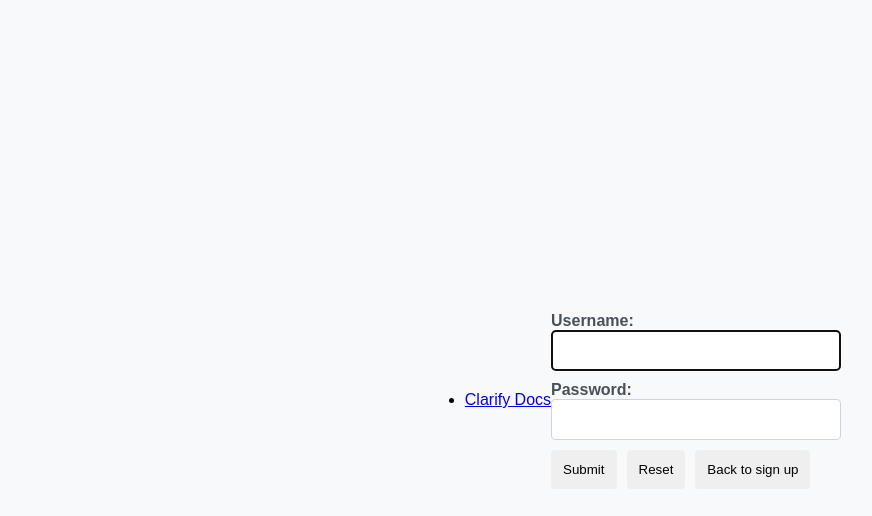
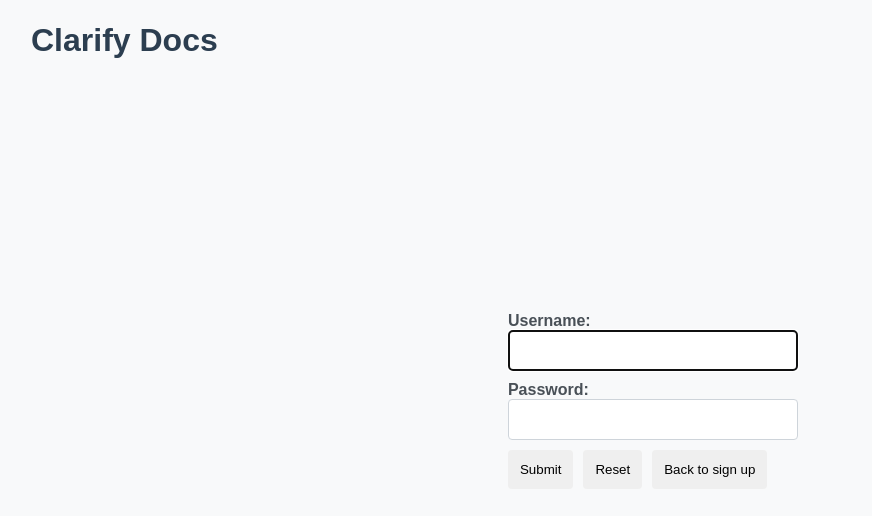
Before and after one commit to ArturMistiuk/clarify_docs, a Django app: page /profiles/login/ in a window 1280 px wide. Shown: the top 516 px of the page, without its empty margins (7-879 px from the left). Run offline with Django 4.2, Linux system fonts and the light colour scheme.

Commit message:
Update login.css

```diff
--- a/clarify_docs/profiles/static/login.css
+++ b/clarify_docs/profiles/static/login.css
@@ -6,6 +6,22 @@
     height: 100vh;
     background-color: #f8f9fa;
     margin: 0;
+}
+
+ul {
+list-style-type: none;
+}
+
+li a {
+    font-size: xx-large;
+    font-weight: bold;
+    color: #2c3e50;
+    position: fixed;
+    top: 10px;
+    left: 20px;
+    text-decoration: none;
+    margin-left: 18px;
+    margin-top: 12px;
 }
 
 .container {
```
